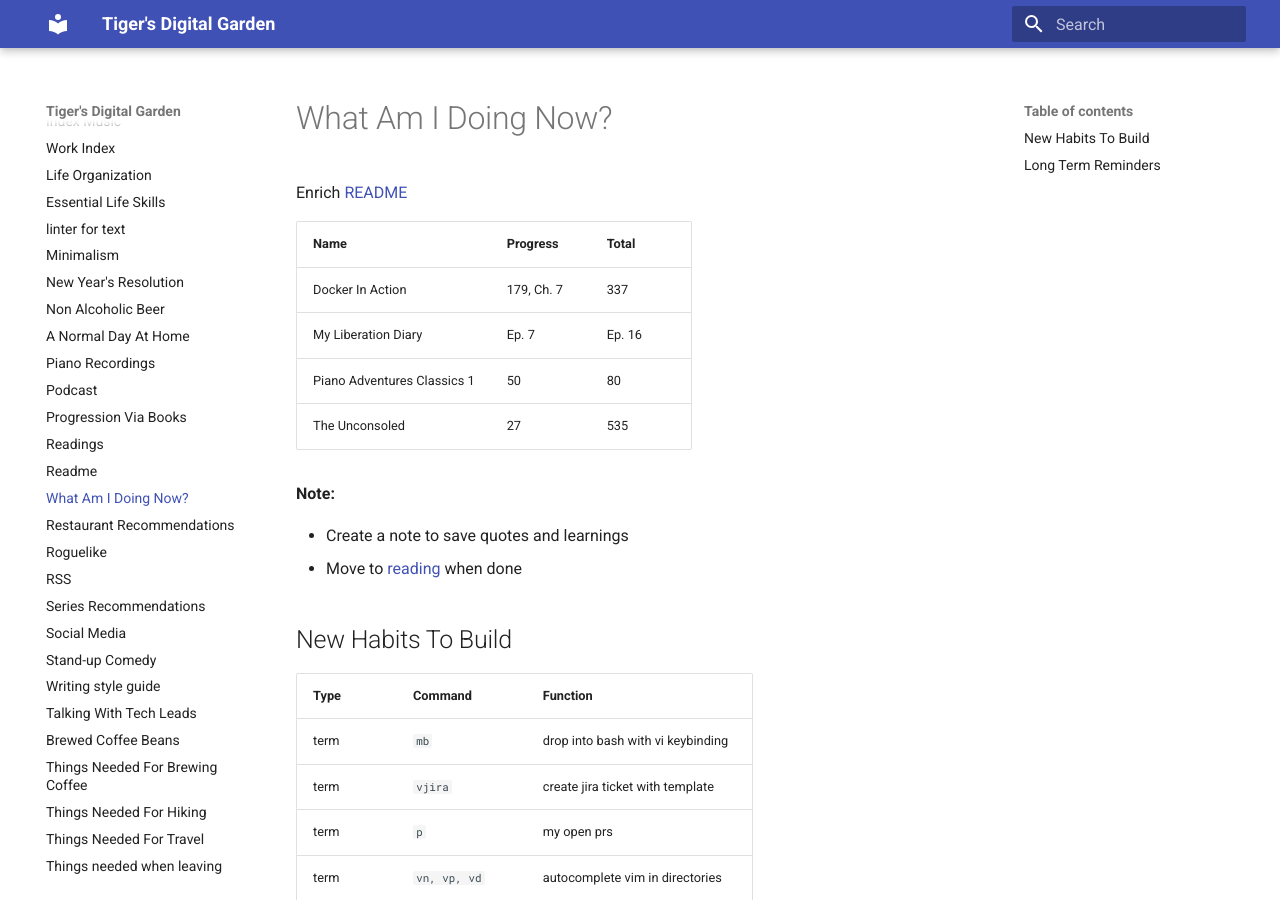
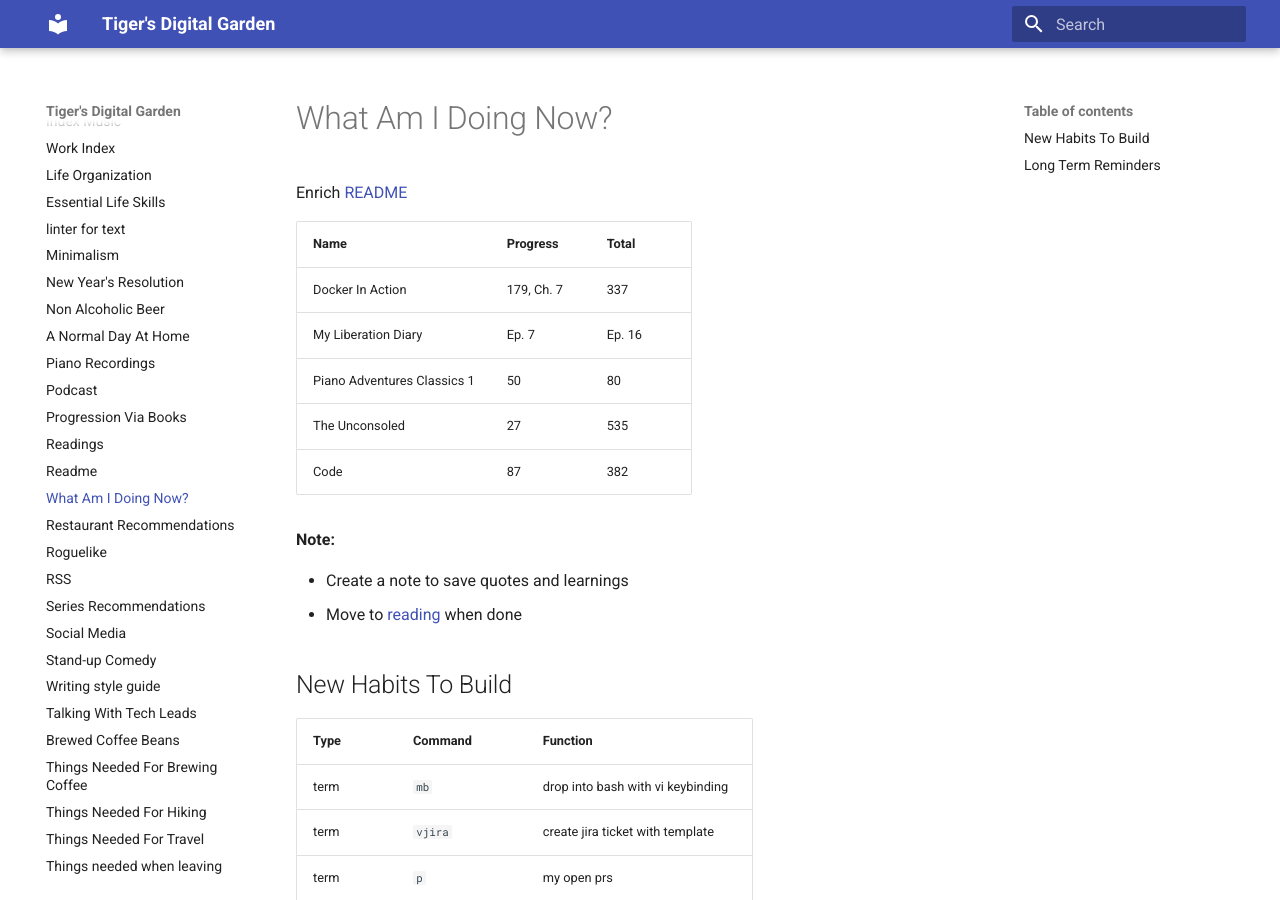
Before and after one commit to ynotstartups/notes, an MkDocs documentation site: the page built from notes/reminders.md, in a window 1280 px wide and 900 px high. Built offline with MkDocs 1.6.1 and Material for MkDocs 9.7.7, drawn with Linux system fonts in a browser that asks for light colours.

Commit message:
started reading code

```diff
--- a/notes/reminders.md
+++ b/notes/reminders.md
@@ -8,6 +8,7 @@ Enrich [README](./readmereadme.md)
 | My Liberation Diary         | Ep. 7      | Ep. 16 |
 | Piano Adventures Classics 1 | 50         | 80     |
 | The Unconsoled              | 27         | 535    |
+| Code                        | 87         | 382    |
 
 **Note:**
 
```
